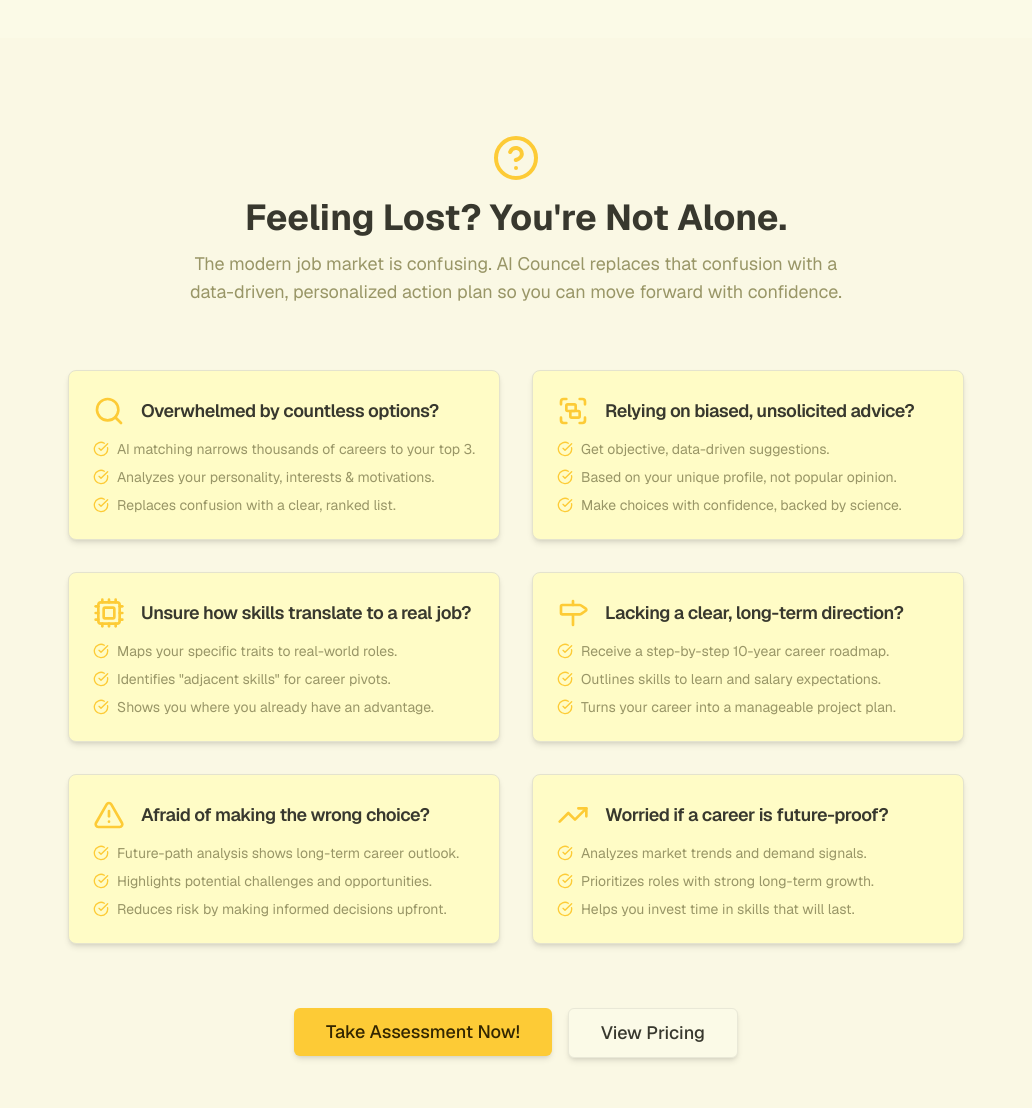
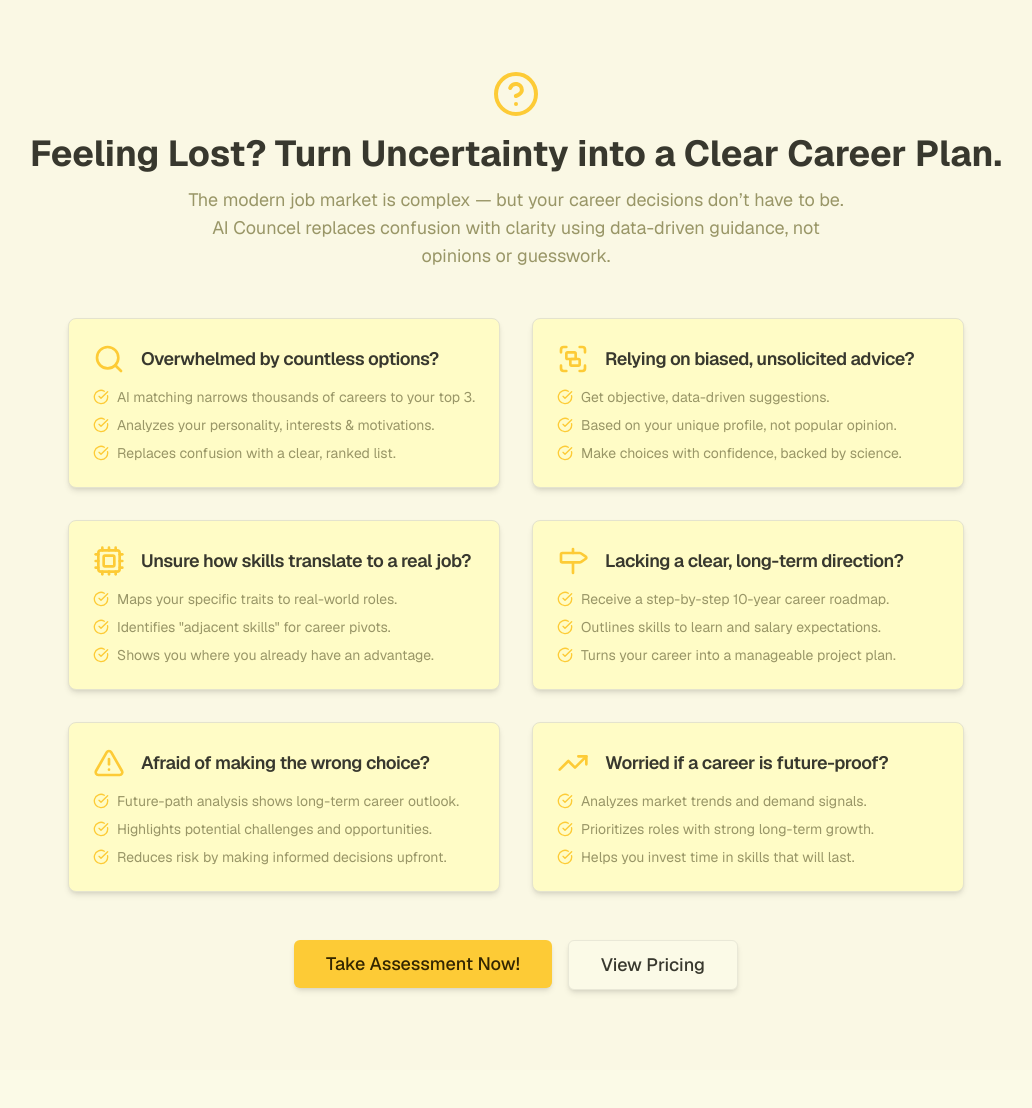
Before and after one commit to SinghRaghvendra/Margdarshak-AI, a Next.js app: page / in a window 1280 px wide. Shown: the part 1368-2476 px from the top of the page, without its empty margins (124-1156 px from the left). Built offline with nearby package versions, Linux system fonts and the light colour scheme; no server answers.

Commit message:
spacing between sections is too much also when I am clicking Features bu

```diff
--- a/src/components/HomePageClient.tsx
+++ b/src/components/HomePageClient.tsx
@@ -301,9 +301,9 @@ export default function HomePageClient() {
       {/* All other sections are wrapped in a new div to isolate them */}
       <div id="page-content" className="relative z-10 bg-background">
         {/* Features Section */}
-        <section id="features" className="py-16 md:py-24 bg-background">
+        <section className="py-12 md:py-20 bg-background">
           <div className="container mx-auto px-4">
-            <div className="text-center mb-12 md:mb-16">
+            <div className="text-center mb-12">
               <h2 className="text-3xl md:text-4xl font-bold text-foreground">Navigate Your Career with AI-Powered Guidance</h2>
               <p className="text-md md:text-lg text-muted-foreground mt-3 max-w-xl mx-auto">
               Our tools are designed to provide clear, data-driven insights into your professional life. Let AI illuminate your path to a fulfilling career.
@@ -333,13 +333,13 @@ export default function HomePageClient() {
         </section>
 
         {/* Pain Points Section */}
-        <section id="pain-points" className="py-16 md:py-24 bg-secondary/30">
+        <section id="features" className="py-12 md:py-20 bg-secondary/30">
           <div className="container mx-auto px-4">
-            <div className="text-center mb-12 md:mb-16">
+            <div className="text-center mb-12">
               <HelpCircle className="h-12 w-12 text-primary mx-auto mb-4" />
-              <h2 className="text-3xl md:text-4xl font-bold text-foreground">Feeling Lost? You're Not Alone.</h2>
+              <h2 className="text-3xl md:text-4xl font-bold text-foreground">Feeling Lost? Turn Uncertainty into a Clear Career Plan.</h2>
               <p className="text-md md:text-lg text-muted-foreground mt-3 max-w-2xl mx-auto">
-                The modern job market is confusing. AI Councel replaces that confusion with a data-driven, personalized action plan so you can move forward with confidence.
+                The modern job market is complex — but your career decisions don’t have to be. AI Councel replaces confusion with clarity using data-driven guidance, not opinions or guesswork.
               </p>
             </div>
             <div className="max-w-4xl mx-auto grid grid-cols-1 md:grid-cols-2 gap-8">
@@ -362,7 +362,7 @@ export default function HomePageClient() {
                 </Card>
               ))}
             </div>
-             <div className="text-center mt-16 flex flex-col sm:flex-row gap-4 justify-center">
+             <div className="text-center mt-12 flex flex-col sm:flex-row gap-4 justify-center">
                 <Link href={careerGuidanceHref}>
                     <Button size="lg" className="text-lg py-6 px-8 shadow-md" suppressHydrationWarning>
                         Take Assessment Now!
@@ -378,9 +378,9 @@ export default function HomePageClient() {
         </section>
 
         {/* Research Points Section */}
-        <section id="research-points" className="py-16 md:py-24 bg-background">
+        <section id="research-points" className="py-12 md:py-20 bg-background">
             <div className="container mx-auto px-4">
-                <div className="text-center mb-12 md:mb-16">
+                <div className="text-center mb-12">
                     <h2 className="text-3xl md:text-4xl font-bold text-foreground">Why Traditional Career Guidance Is Failing</h2>
                      <p className="text-md md:text-lg text-muted-foreground mt-3 max-w-2xl mx-auto">
                         The world of work has changed, but the methods for choosing a career have not. Here's the reality.
@@ -400,9 +400,9 @@ export default function HomePageClient() {
 
 
         {/* Blog Section */}
-        <section id="blog" className="py-16 md:py-24 bg-secondary/30">
+        <section id="blog" className="py-12 md:py-20 bg-secondary/30">
           <div className="container mx-auto px-4">
-            <div className="text-center mb-12 md:mb-16">
+            <div className="text-center mb-12">
               <BookOpen className="h-12 w-12 text-primary mx-auto mb-4" />
               <h2 className="text-3xl md:text-4xl font-bold text-foreground">From Our Blog</h2>
               <p className="text-md md:text-lg text-muted-foreground mt-3 max-w-xl mx-auto">
@@ -439,9 +439,9 @@ export default function HomePageClient() {
         </section>
 
         {/* FAQ Section */}
-        <section id="faq" className="py-16 md:py-24 bg-background">
+        <section id="faq" className="py-12 md:py-20 bg-background">
             <div className="container mx-auto px-4">
-                <div className="text-center mb-12 md:mb-16">
+                <div className="text-center mb-12">
                     <HelpCircle className="h-12 w-12 text-primary mx-auto mb-4" />
                     <h2 className="text-3xl md:text-4xl font-bold text-foreground">Frequently Asked Questions</h2>
                     <p className="text-md md:text-lg text-muted-foreground mt-3 max-w-xl mx-auto">
@@ -475,9 +475,9 @@ export default function HomePageClient() {
         </section>
 
         {/* SEO Questions Section */}
-        <section id="career-questions" className="py-16 md:py-24 bg-secondary/30">
+        <section id="career-questions" className="py-12 md:py-20 bg-secondary/30">
           <div className="container mx-auto px-4">
-              <div className="text-center mb-12 md:mb-16">
+              <div className="text-center mb-12">
                   <h2 className="text-3xl md:text-4xl font-bold text-foreground">Trending Career Questions</h2>
                   <p className="text-md md:text-lg text-muted-foreground mt-3 max-w-2xl mx-auto">
                       Explore the most common questions people ask when making a career decision. Click any question to get AI-backed guidance.
@@ -498,7 +498,7 @@ export default function HomePageClient() {
         </section>
 
         {/* Final Call to Action Section */}
-        <section className="py-16 md:py-24 bg-background">
+        <section className="py-12 md:py-20 bg-background">
           <div className="container mx-auto px-4 text-center">
             <h2 className="text-3xl md:text-4xl font-bold text-foreground mb-6">Ready to Take Control of Your Career?</h2>
             <p className="text-lg text-muted-foreground mb-8 max-w-xl mx-auto">
```
